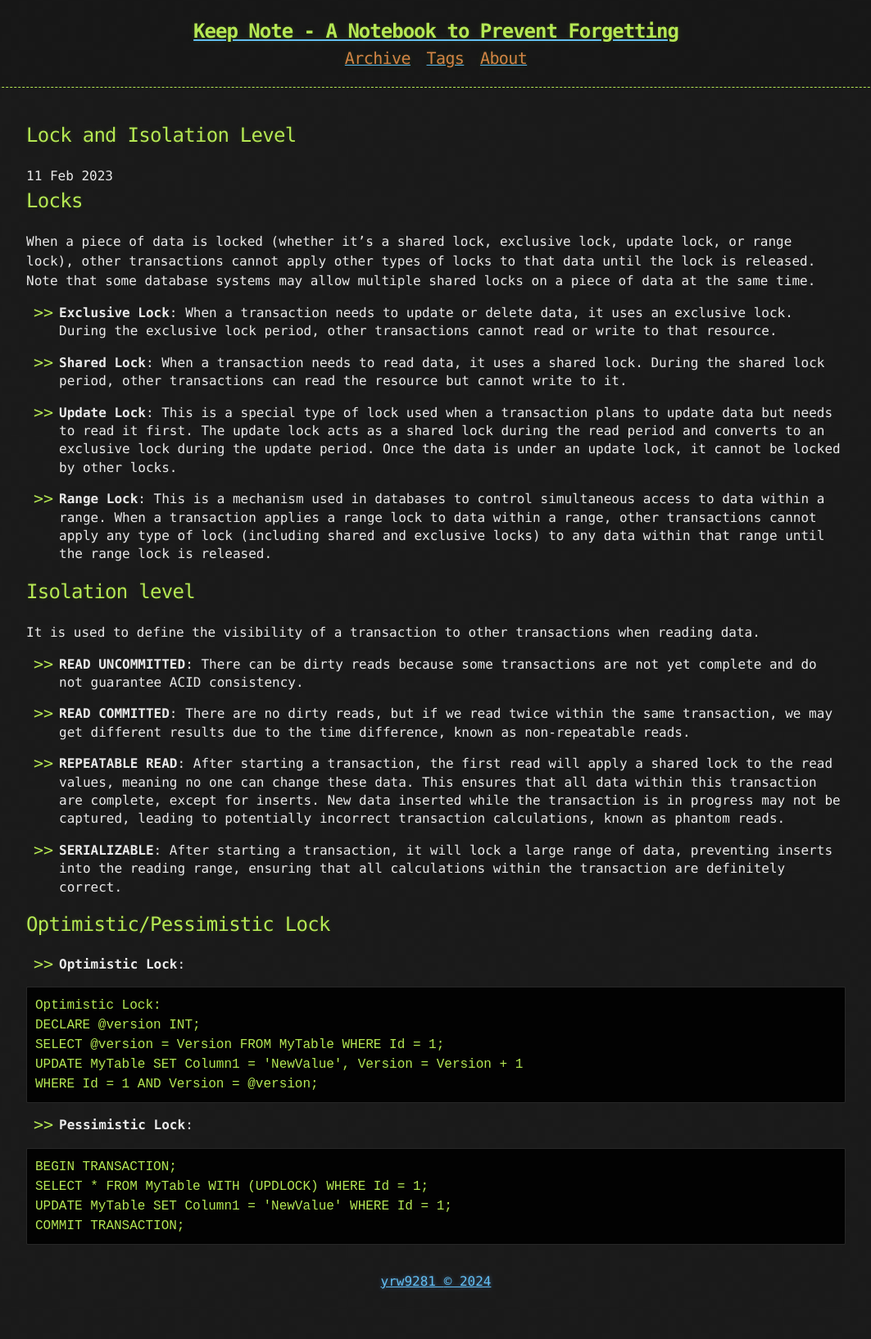
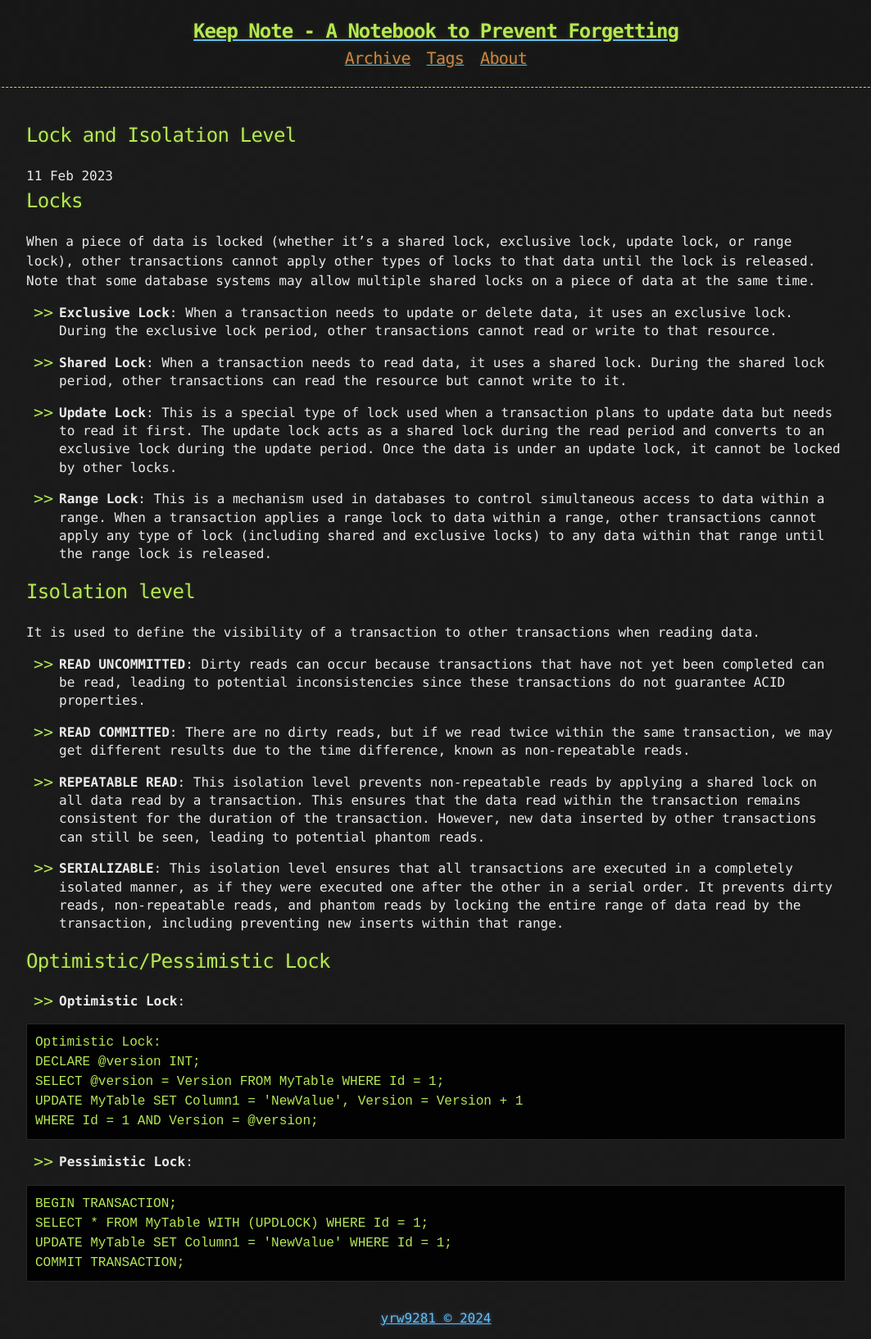
Before and after one commit to yrw9281/yrw9281.github.io, a Jekyll site: the page built from _posts/2023-02-11-Lock-and-Isolation-Level.md, in a window 1280 px wide. Shown: the whole page at 82% size, without its empty margins (108-1171 px from the left). Built offline with Jekyll 4.4.1, drawn with Linux system fonts in a browser that asks for light colours; before the commit the page ends 1589 px from its top, so only the background shows below that.

Commit message:
corrected errors

```diff
--- a/_posts/2023-02-11-Lock-and-Isolation-Level.md
+++ b/_posts/2023-02-11-Lock-and-Isolation-Level.md
@@ -27,16 +27,16 @@ This is a mechanism used in databases to control simultaneous access to data wit
 It is used to define the visibility of a transaction to other transactions when reading data.
 
 - **READ UNCOMMITTED**:
-There can be dirty reads because some transactions are not yet complete and do not guarantee ACID consistency.
+Dirty reads can occur because transactions that have not yet been completed can be read, leading to potential inconsistencies since these transactions do not guarantee ACID properties.
 
 - **READ COMMITTED**:
 There are no dirty reads, but if we read twice within the same transaction, we may get different results due to the time difference, known as non-repeatable reads.
 
 - **REPEATABLE READ**:
-After starting a transaction, the first read will apply a shared lock to the read values, meaning no one can change these data. This ensures that all data within this transaction are complete, except for inserts. New data inserted while the transaction is in progress may not be captured, leading to potentially incorrect transaction calculations, known as phantom reads.
+This isolation level prevents non-repeatable reads by applying a shared lock on all data read by a transaction. This ensures that the data read within the transaction remains consistent for the duration of the transaction. However, new data inserted by other transactions can still be seen, leading to potential phantom reads.
 
 - **SERIALIZABLE**:
-After starting a transaction, it will lock a large range of data, preventing inserts into the reading range, ensuring that all calculations within the transaction are definitely correct.
+This isolation level ensures that all transactions are executed in a completely isolated manner, as if they were executed one after the other in a serial order. It prevents dirty reads, non-repeatable reads, and phantom reads by locking the entire range of data read by the transaction, including preventing new inserts within that range.
 
 ## Optimistic/Pessimistic Lock
 
```
